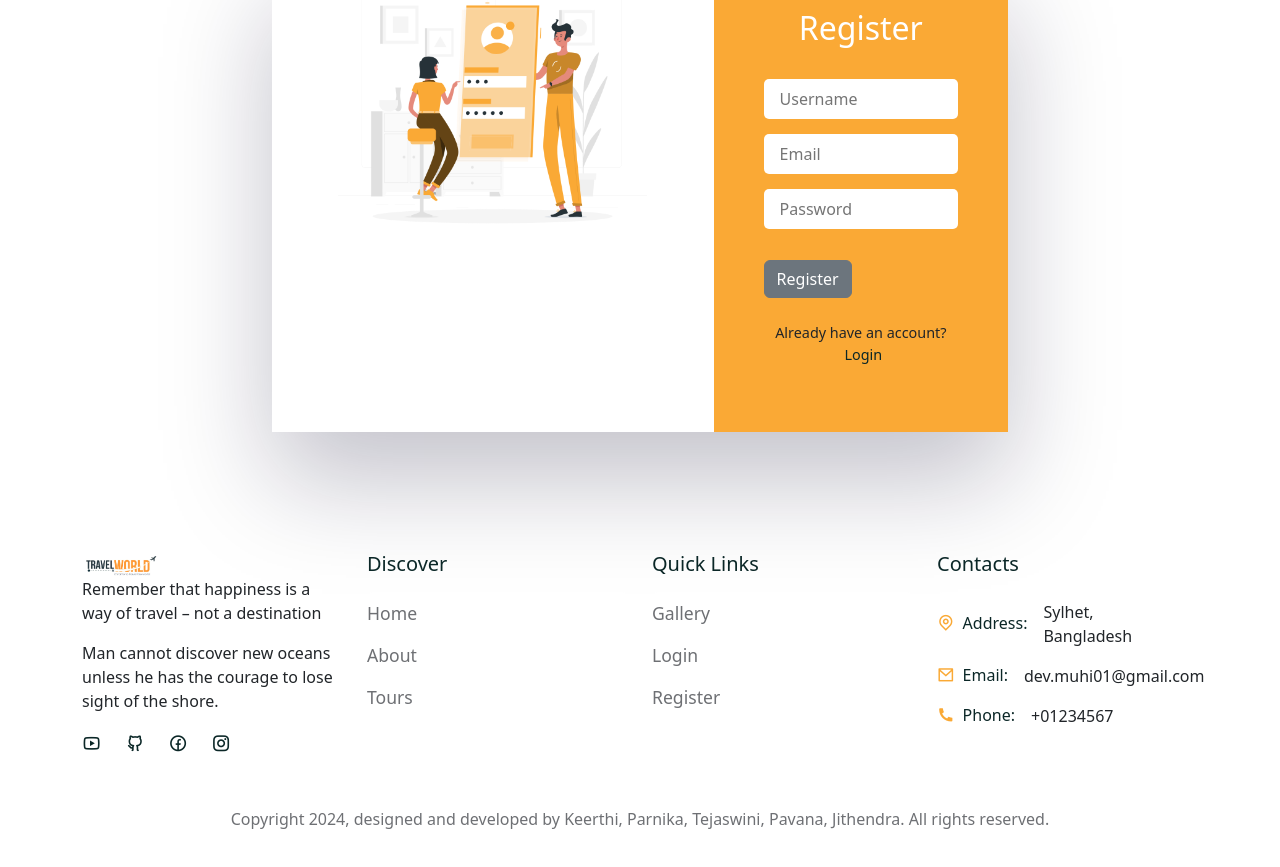
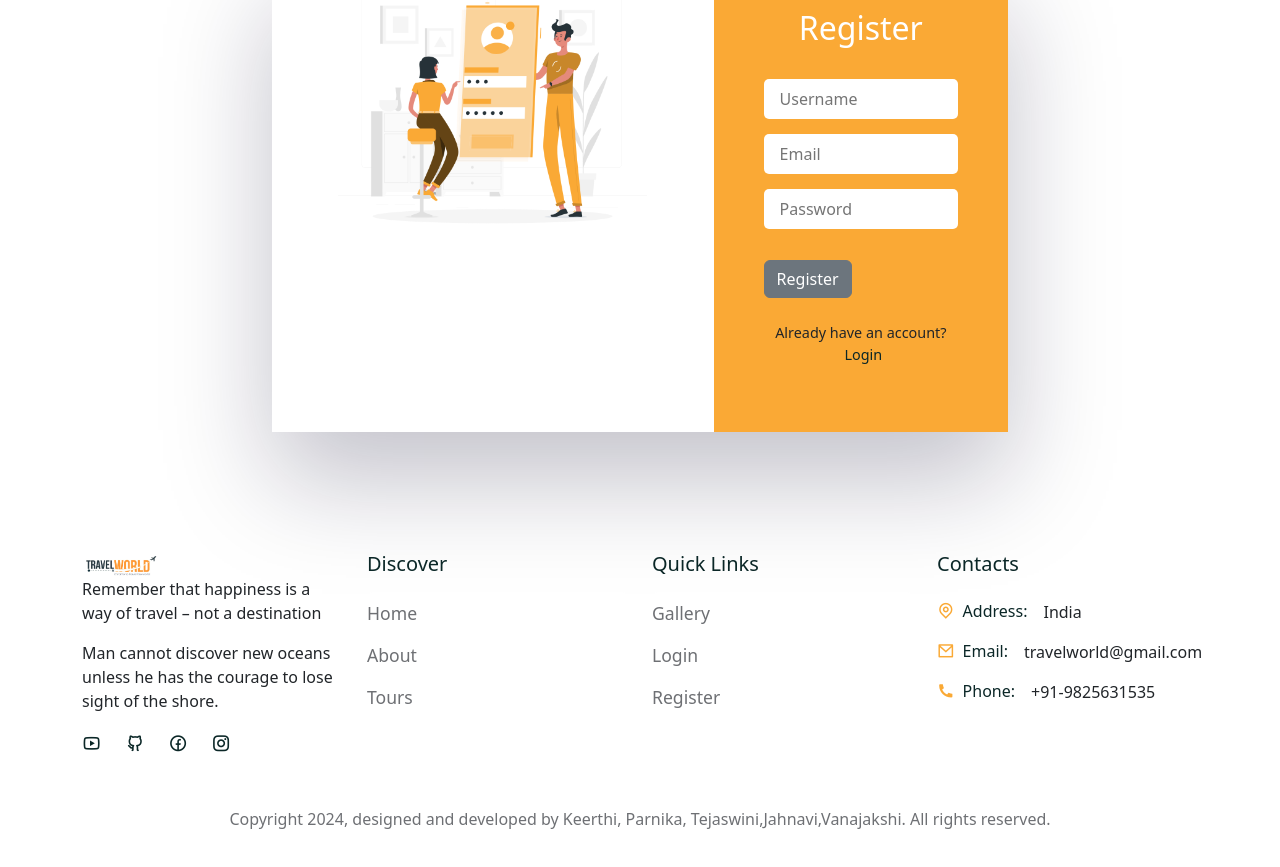
Before and after one commit to Keerthi657614/tour, a React (Create React App) app in the folder travel-main/: page /register in a window 1280 px wide. Shown: the part 271-1138 px from the top of the page. Built offline with nearby package versions, Linux system fonts and the light colour scheme; a web font is replaced by a local one.

Commit message:
Update Footer.jsx

```diff
--- a/travel-main/src/components/Footer/Footer.jsx
+++ b/travel-main/src/components/Footer/Footer.jsx
@@ -104,7 +104,7 @@ const Footer = () => {
                   </span>
                   Address:
                 </h6>
-                <p className="mb-0">Sylhet, Bangladesh</p>
+                <p className="mb-0">India</p>
               </ListGroupItem>
               <ListGroupItem className="ps-0 border-0 d-flex align-items-center gap-3">
                 <h6 className="mb-0 d-flex align-items-center gap-2">
@@ -113,7 +113,7 @@ const Footer = () => {
                   </span>
                   Email:
                 </h6>
-                <p className="mb-0">dev.muhi01@gmail.com</p>
+                <p className="mb-0">travelworld@gmail.com</p>
               </ListGroupItem>
               <ListGroupItem className="ps-0 border-0 d-flex align-items-center gap-3">
                 <h6 className="mb-0 d-flex align-items-center gap-2">
@@ -122,12 +122,12 @@ const Footer = () => {
                   </span>
                   Phone:
                 </h6>
-                <p className="mb-0">+01234567</p>
+                <p className="mb-0">+91-9825631535</p>
               </ListGroupItem>
             </ListGroup>
           </Col>
           <Col lg='12' className="text-center pt-5">
-  <p className="copyright">Copyright {year}, designed and developed by Keerthi, Parnika, Tejaswini, Pavana, Jithendra. All rights reserved.</p>
+  <p className="copyright">Copyright {year}, designed and developed by Keerthi, Parnika, Tejaswini,Jahnavi,Vanajakshi. All rights reserved.</p>
 </Col>
 
         </Row>
```
